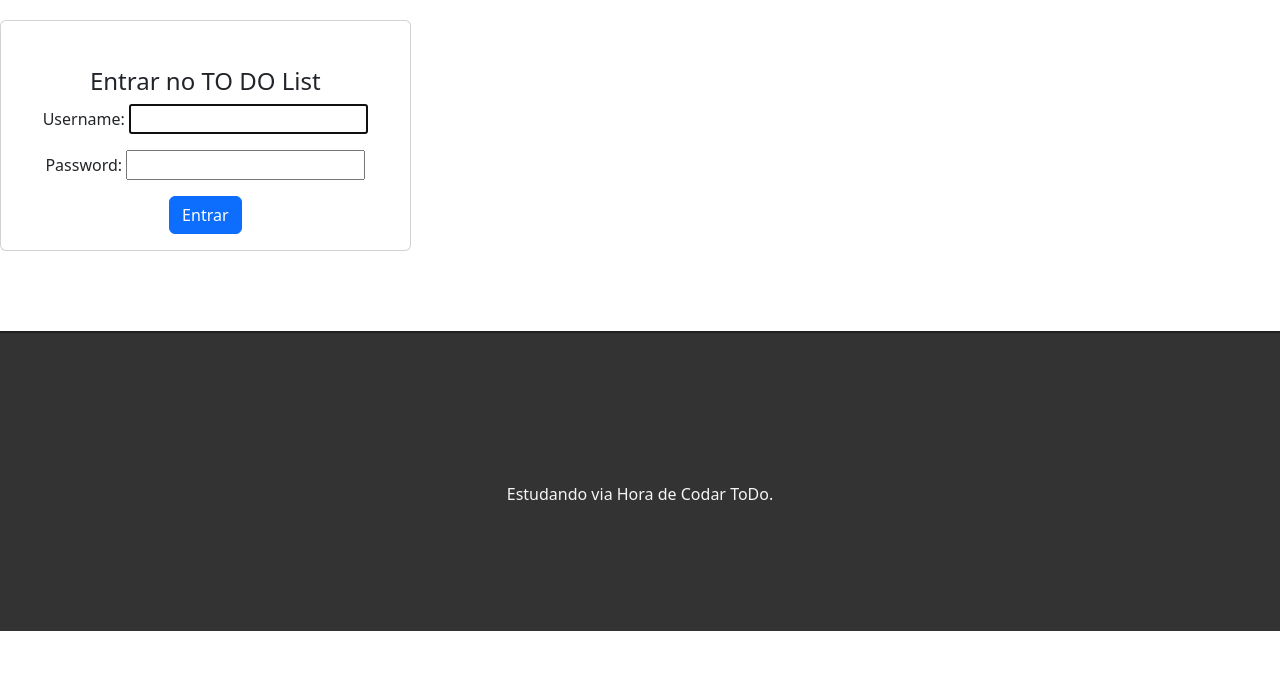
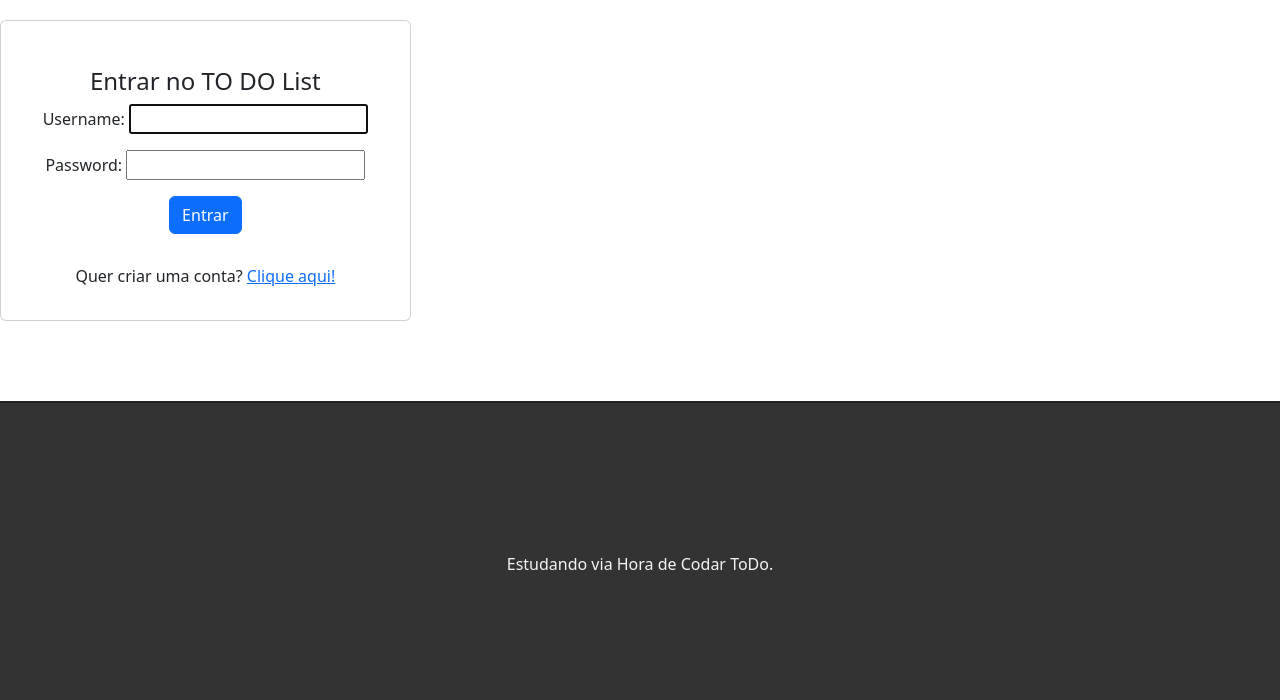
Before and after one commit to Gogoncalves18/Django_estudo, a Django app: page /accounts/login/ in a window 1280 px wide. Shown: the part 57-757 px from the top of the page. Run offline with Django 5.2, Linux system fonts and the light colour scheme; some libraries are stand-ins or nearby versions.

Commit message:
A13 - Link entre criar conta e logar E acesso de user apenas para sua task

```diff
--- a/To_do/tasks/static/css/styles.css
+++ b/To_do/tasks/static/css/styles.css
@@ -251,3 +251,8 @@ ul.messages li {
     margin-top: 30px;
     text-align: center;
 }
+
+.change-form-p {
+    margin-top: 30px;
+    text-align: center;
+}
--- a/To_do/templates/registration/login.html
+++ b/To_do/templates/registration/login.html
@@ -21,6 +21,9 @@
 
                     </button>
                 </form>
+                <!-- PARTE PARA CRIAR LINK ENTRE LOGIN E CRIAR CONTA -->
+                <p class="change-form-p">Quer criar uma conta? <a href="/accounts/register">Clique aqui!</a> </p>
+
             </div>
         </div>
     </div>
```
Also changed, not shown: To_do/tasks/models.py (+9 -1 lines), To_do/tasks/views.py (+6 -2 lines), To_do/tasks/migrations/0002_task_user_alter_task_done.py (added).
